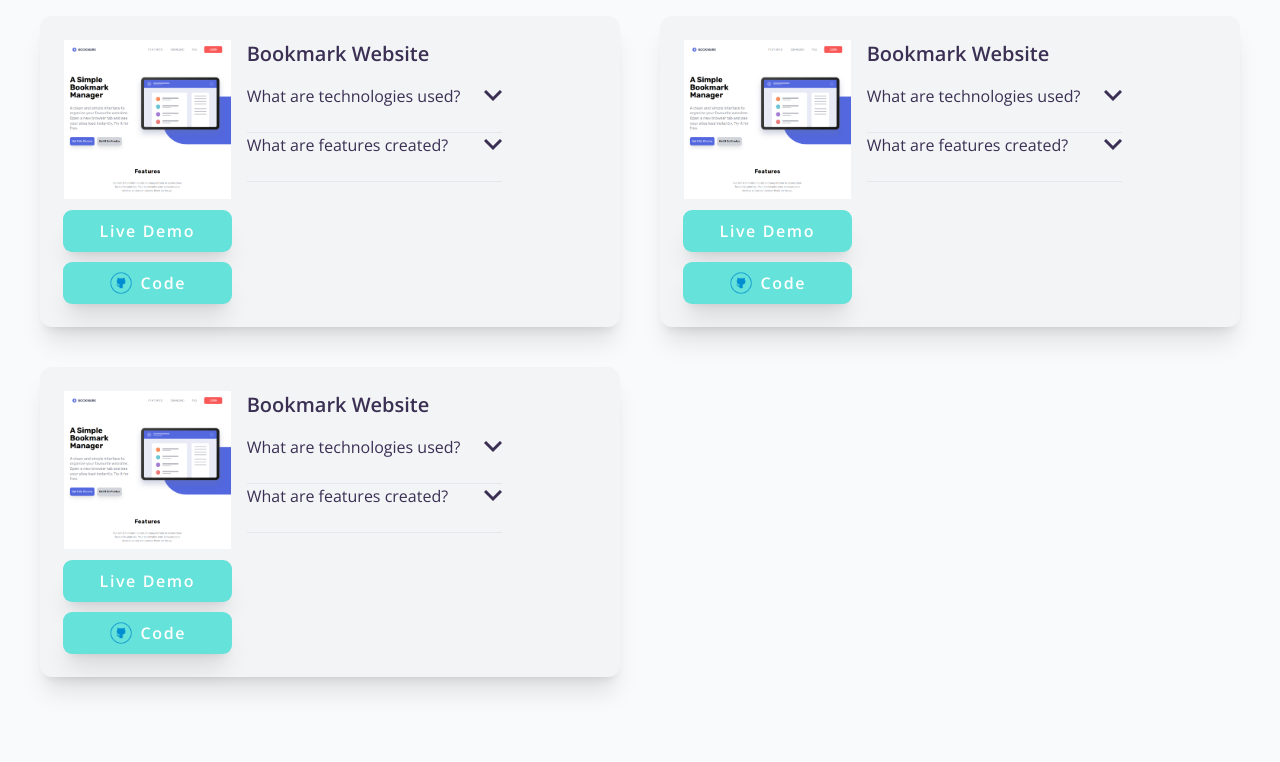
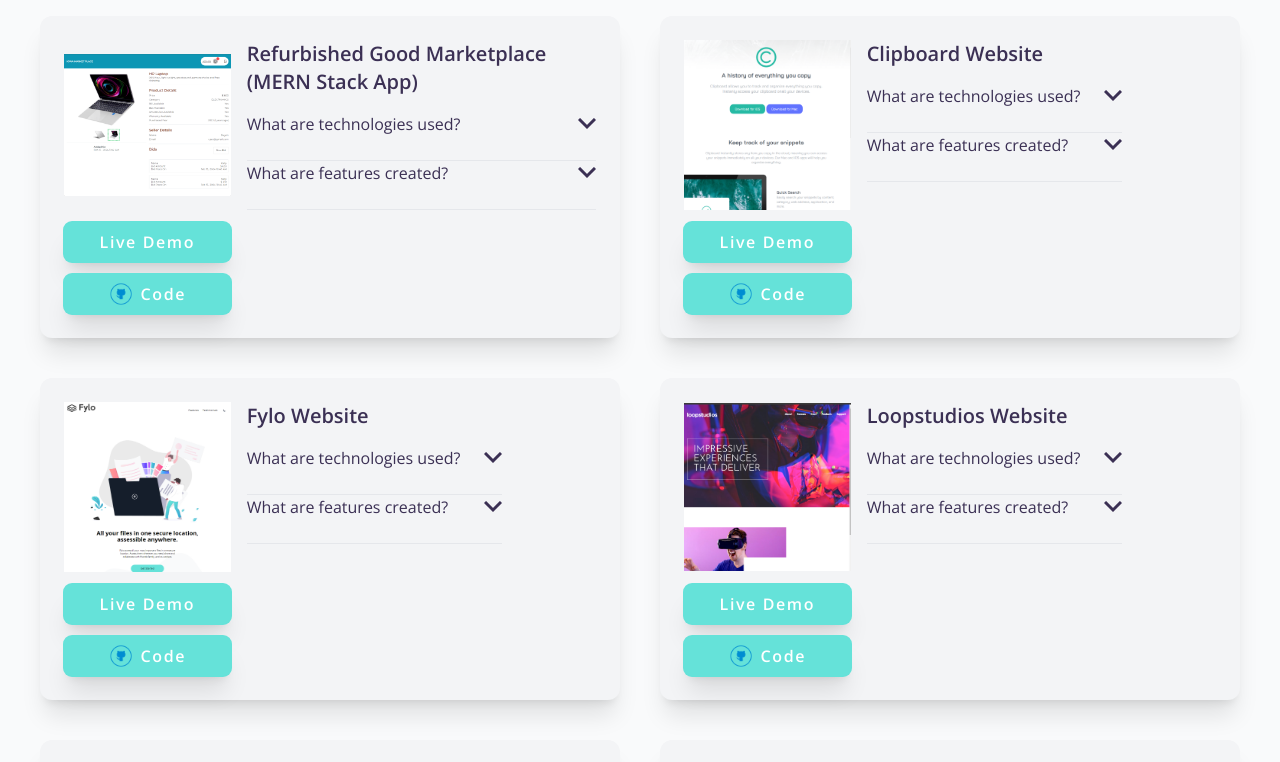
Before and after one commit to duyentth/Portfolio, a React app in the folder client/: page / in a window 1280 px wide. Shown: the part 1720-2482 px from the top of the page. Built offline with nearby package versions, Linux system fonts and the light colour scheme; a web font is replaced by a local one.

Commit message:
updated Projct

```diff
--- a/client/src/components/Projects/Projects.jsx
+++ b/client/src/components/Projects/Projects.jsx
@@ -1,29 +1,123 @@
 import React from "react";
 import BookMarkImg from "../../assets/bookmark.png";
+import ClipboardImg from "../../assets/clipboard.png";
+import FyloImg from "../../assets/fylo.png";
+import LoopstudiosImg from "../../assets/loopstudios.png";
+import ShortlyImg from "../../assets/shortly.png";
+import TestimonialImg from "../../assets/testimonial-grid.png";
 import GithubImg from "../../assets/github.png";
+import RefurbishedGoodImg from "../../assets/RefurbishedGood.png";
 
 const Projects = () => {
   const projects = [
     {
       id: 1,
-      name: "Bookmark Website",
-      technologies: ["HTML", "CSS", "JavaScript", "TailwindCSS"],
-      features: ["Responsive Website", "Using Flex Box Model"],
-      image: BookMarkImg,
+      name: `Refurbished Good Marketplace (MERN Stack App)`,
+      technologies: [
+        "HTML",
+        "Tailwind CSS",
+        "Ant Design",
+        "React JS",
+        "Node JS",
+        "Express JS",
+        "Multer",
+        "Mongoose",
+        "Cloudinary",
+        "Stripe",
+      ],
+      features: [
+        "Fully Responsive Website",
+        "Upload and access files to/from Cloudinary",
+        "Manage all products, users, bids with CRUD",
+        "Secure payment with Stripe",
+        "Send notificaton for each change of status on products, users, bids",
+        "Secure user signing up and logging in with jsonwebtoken(JWT)",
+      ],
+      image: RefurbishedGoodImg,
+      liveDemoLink: "https://refurbished-goods-marketplace-app.onrender.com/",
+      codeLink: "https://github.com/duyentth/RefurbishedGoodsMarketForDeploy",
     },
+
     {
       id: 2,
-      name: "Bookmark Website",
-      technologies: ["HTML", "CSS", "JavaScript", "TailwindCSS"],
-      features: ["Responsive Website", "Using Flex Box Model"],
-      image: BookMarkImg,
+      name: "Clipboard Website",
+      technologies: ["HTML", "Tailwind CSS", "JavaScript"],
+      features: [
+        "Fully Responsive Website",
+        "Flex Box Model",
+        "Transform behaviour",
+      ],
+      image: ClipboardImg,
+      liveDemoLink: "https://clipboard-tv80.onrender.com/",
+      codeLink:
+        "https://github.com/duyentth/Tailwind-CSS-Projects/blob/main/README.md",
     },
     {
       id: 3,
+      name: "Fylo Website",
+      technologies: ["HTML", "Tailwind CSS", "JavaScript"],
+      features: [
+        "Fully Responsive Website",
+        "Flex Box Model",
+        "Transform behaviour",
+        "Light/Dark Mode",
+      ],
+      image: FyloImg,
+      liveDemoLink: "https://fylo-p03y.onrender.com/",
+      codeLink:
+        "https://github.com/duyentth/Tailwind-CSS-Projects/blob/main/README.md",
+    },
+    {
+      id: 4,
+      name: "Loopstudios Website",
+      technologies: ["HTML", "Tailwind CSS", "JavaScript"],
+      features: [
+        "Fully Responsive Website",
+        "Flex Box Model",
+        "Transform behaviour",
+      ],
+      image: LoopstudiosImg,
+      liveDemoLink: "https://loopstudios-ytbl.onrender.com/",
+      codeLink:
+        "https://github.com/duyentth/Tailwind-CSS-Projects/blob/main/README.md",
+    },
+    {
+      id: 5,
+      name: "Shortly Website",
+      technologies: ["HTML", "Tailwind CSS", "JavaScript"],
+      features: [
+        "Fully Responsive Website",
+        "Flex Box Model",
+        "Transform behaviour",
+      ],
+      image: ShortlyImg,
+      liveDemoLink: "https://shortly-rfjt.onrender.com/",
+      codeLink:
+        "https://github.com/duyentth/Tailwind-CSS-Projects/blob/main/README.md",
+    },
+    {
+      id: 6,
+      name: "Testimonial-Grid Website",
+      technologies: ["HTML", "Tailwind CSS", "JavaScript"],
+      features: ["Fully Responsive Website", "Grid Box Model"],
+      image: TestimonialImg,
+      liveDemoLink: "https://testimonial-grid-mvml.onrender.com/",
+      codeLink:
+        "https://github.com/duyentth/Tailwind-CSS-Projects/blob/main/README.md",
+    },
+    {
+      id: 7,
       name: "Bookmark Website",
-      technologies: ["HTML", "CSS", "JavaScript", "TailwindCSS"],
-      features: ["Responsive Website", "Using Flex Box Model"],
+      technologies: ["HTML", "Tailwind CSS", "JavaScript"],
+      features: [
+        "Fully Responsive Website",
+        "Flex Box Model",
+        "Transform behaviour",
+      ],
       image: BookMarkImg,
+      liveDemoLink: "https://bookmark-ytz5.onrender.com/",
+      codeLink:
+        "https://github.com/duyentth/Tailwind-CSS-Projects/blob/main/README.md",
     },
   ];
   return (
@@ -52,13 +146,15 @@ const Projects = () => {
                     />
                     {/* Buttons */}
                     <a
-                      href="#"
+                      href={project.liveDemoLink}
+                      target="_blank"
                       className="rounded-lg px-4 py-2 w-full shadow-xl ring-1 ring-accentCyan bg-accentCyan text-white hover:bg-gray-50 hover:text-darkViolet hover:scale-105"
                     >
                       Live Demo
                     </a>
                     <a
-                      href="#"
+                      href={project.codeLink}
+                      target="_blank"
                       className="flex  px-4 py-2 justify-center items-center rounded-lg shadow-xl ring-1 ring-accentCyan bg-accentCyan text-white hover:bg-gray-50 hover:text-darkViolet hover:scale-105 w-full"
                     >
                       <img src={GithubImg} alt="" className="w-6 h-6 mr-2 " />
@@ -107,9 +203,7 @@ const Projects = () => {
                         <div className=" overflow-hidden group-focus:max-h-screen max-h-0 transition duration-500 ">
                           <ul className=" list-disc list-inside p-4">
                             {project.technologies.map((tech, index) => (
-                              <li key={index} className="uppercase">
-                                {tech}
-                              </li>
+                              <li key={index}>{tech}</li>
                             ))}
                           </ul>
                         </div>
@@ -148,9 +242,7 @@ const Projects = () => {
                         <div className=" overflow-hidden group-focus:max-h-screen max-h-0 transition duration-500 ">
                           <ul className=" list-disc list-inside p-4">
                             {project.features.map((tech, index) => (
-                              <li key={index} className="uppercase">
-                                {tech}
-                              </li>
+                              <li key={index}>{tech}</li>
                             ))}
                           </ul>
                         </div>
```
Also changed, not shown: client/src/assets/RefurbishedGood.png (added), 1 other file (tests, documents, lock files or other folders).
